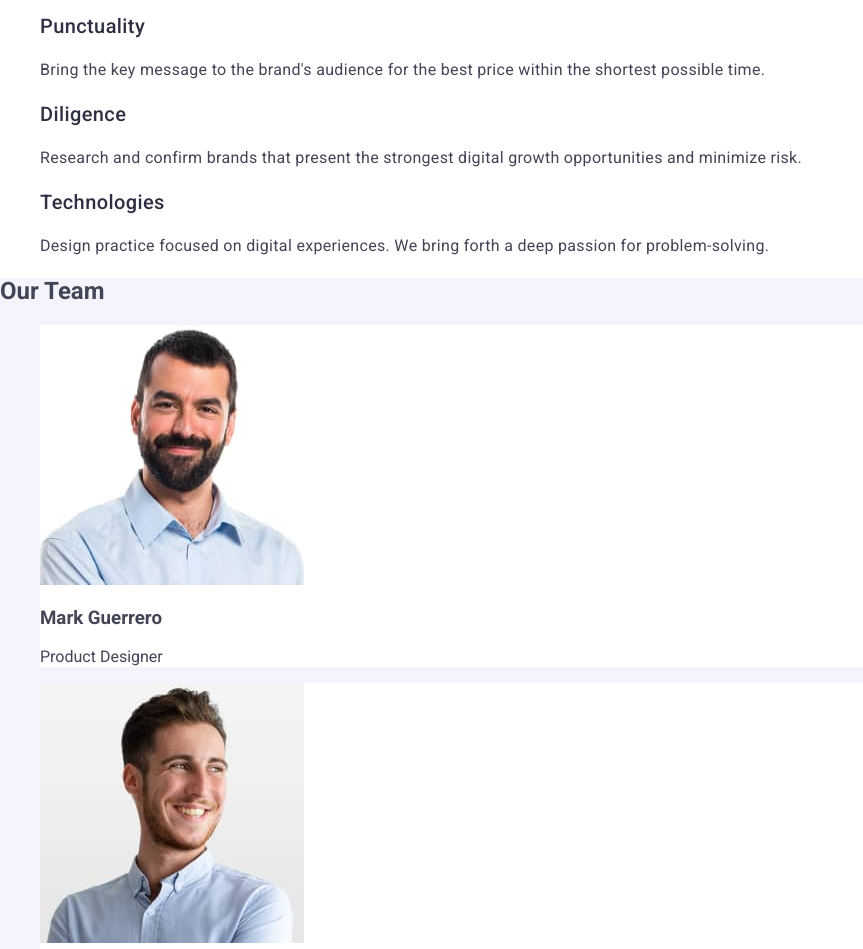
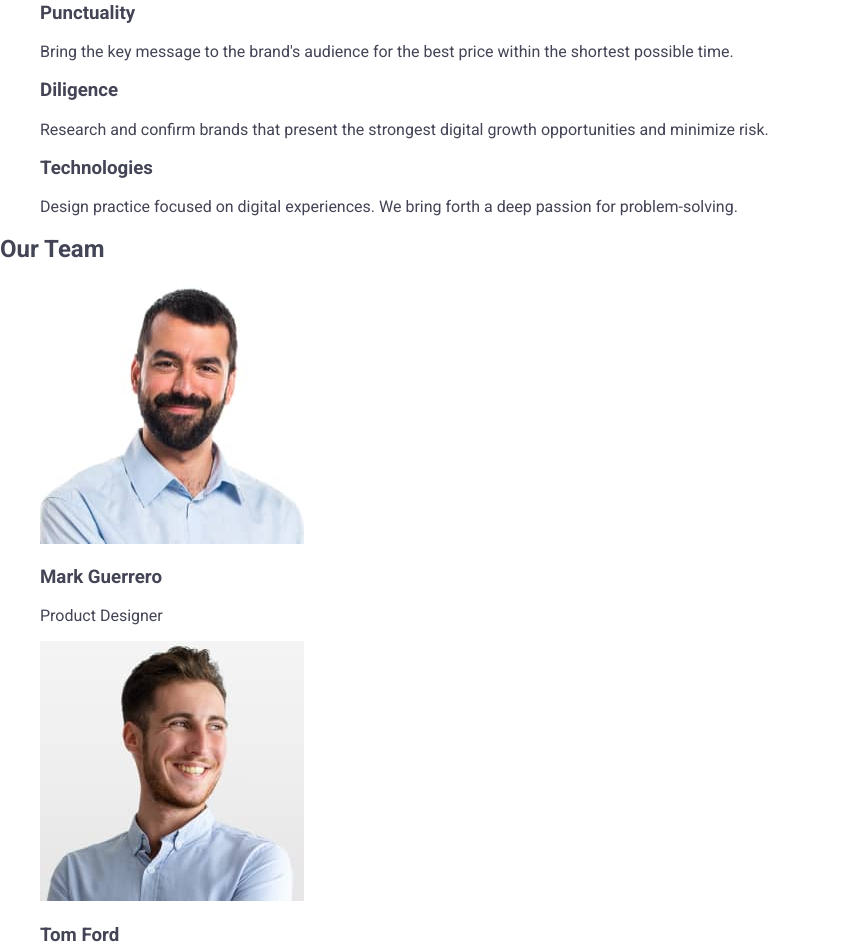
Before and after one commit to sundnepr/goit-markup-hw-02, a plain HTML site: page index.html in a window 1280 px wide. Shown: the part 498-1447 px from the top of the page, without its empty margins (0-863 px from the left). Drawn offline with nearby package versions, Linux system fonts and the light colour scheme.

Commit message:
Update styles.css

```diff
--- a/css/styles.css
+++ b/css/styles.css
@@ -101,28 +101,3 @@ body {
   background: #404bbf;
 }
 /* =======/section button=======*/
-
-/* ======section benefits===== */
-.benefits-list-item-title {
-  font-weight: 500;
-  font-size: 20px;
-  line-height: 1.2;
-  letter-spacing: 0.02em;
-  color: #2e2f42;
-}
-.benefits-list-item-text {
-  font-weight: 400;
-  font-size: 16px;
-  line-height: 1.5;
-  letter-spacing: 0.02em;
-  color: #434455;
-}
-.section-team {
-  background-color: #f4f4fd;
-}
-
-.section-team-list-item {
-  background-color: #ffffff;
-}
-
-/* ======/section benefits===== */
```
